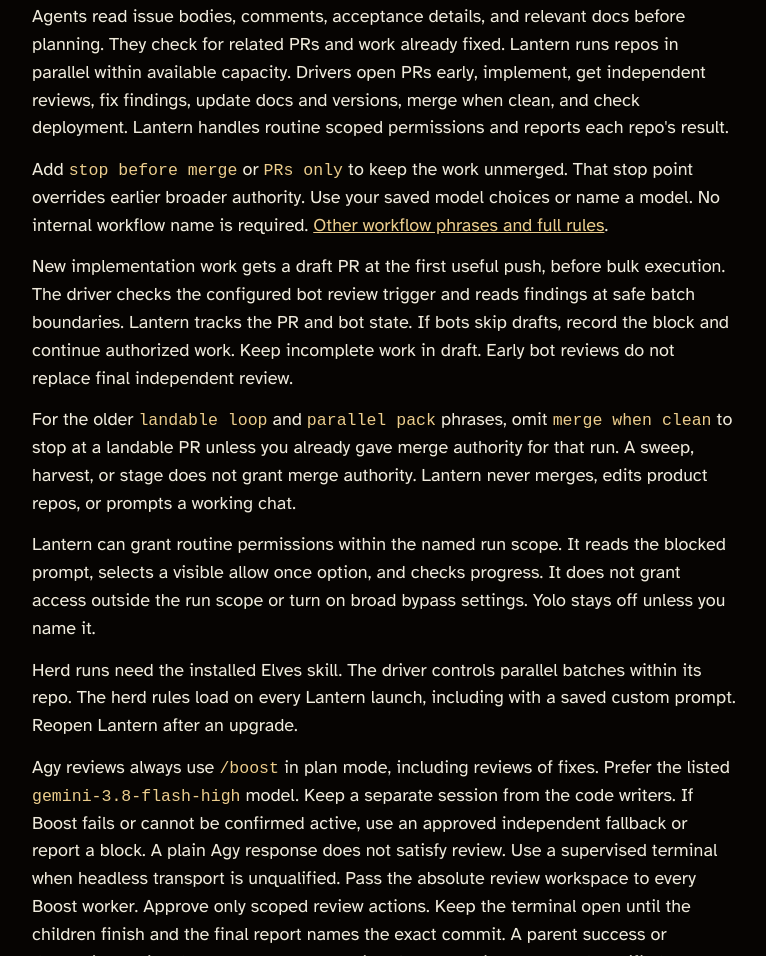
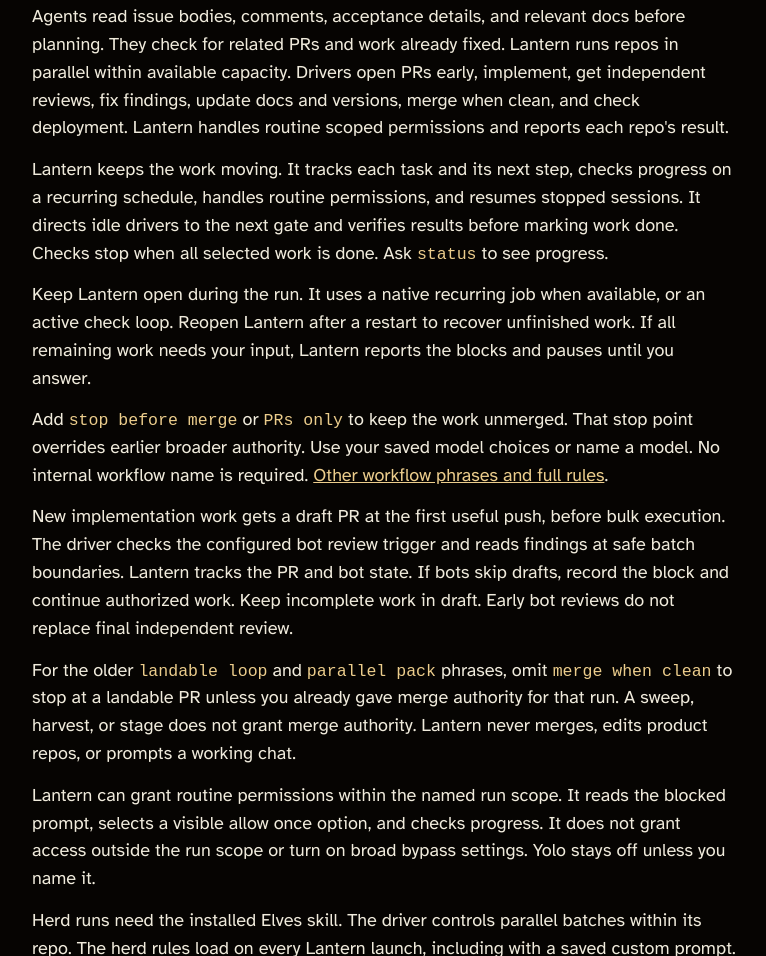
Before and after one commit to aigorahub/herdr-lantern, a plain HTML site: page docs/index.html in a window 1280 px wide. Shown: the part 4509-5465 px from the top of the page, without its empty margins (256-1022 px from the left). Drawn offline with Linux system fonts and the light colour scheme; a web font is replaced by a local one.

Commit message:
Keep Ship runs moving with recurring monitoring

```diff
--- a/docs/index.html
+++ b/docs/index.html
@@ -432,6 +432,8 @@
         <li><code>Ship reconnect recovery in battle-paddle and faster exports in image-maker.</code><span>Name the changes and their repos. Agents check related issues and PRs, then keep the work within your scope.</span></li>
       </ul>
       <p>Agents read issue bodies, comments, acceptance details, and relevant docs before planning. They check for related PRs and work already fixed. Lantern runs repos in parallel within available capacity. Drivers open PRs early, implement, get independent reviews, fix findings, update docs and versions, merge when clean, and check deployment. Lantern handles routine scoped permissions and reports each repo's result.</p>
+      <p>Lantern keeps the work moving. It tracks each task and its next step, checks progress on a recurring schedule, handles routine permissions, and resumes stopped sessions. It directs idle drivers to the next gate and verifies results before marking work done. Checks stop when all selected work is done. Ask <code>status</code> to see progress.</p>
+      <p>Keep Lantern open during the run. It uses a native recurring job when available, or an active check loop. Reopen Lantern after a restart to recover unfinished work. If all remaining work needs your input, Lantern reports the blocks and pauses until you answer.</p>
       <p>Add <code>stop before merge</code> or <code>PRs only</code> to keep the work unmerged. That stop point overrides earlier broader authority. Use your saved model choices or name a model. No internal workflow name is required. <a href="https://github.com/aigorahub/herdr-lantern/blob/main/herd-workflows.md">Other workflow phrases and full rules</a>.</p>
       <p>New implementation work gets a draft PR at the first useful push, before bulk execution. The driver checks the configured bot review trigger and reads findings at safe batch boundaries. Lantern tracks the PR and bot state. If bots skip drafts, record the block and continue authorized work. Keep incomplete work in draft. Early bot reviews do not replace final independent review.</p>
       <p>For the older <code>landable loop</code> and <code>parallel pack</code> phrases, omit <code>merge when clean</code> to stop at a landable PR unless you already gave merge authority for that run. A sweep, harvest, or stage does not grant merge authority. Lantern never merges, edits product repos, or prompts a working chat.</p>
```
Also changed, not shown: howto.html (+2 -0 lines), 6 other files.
